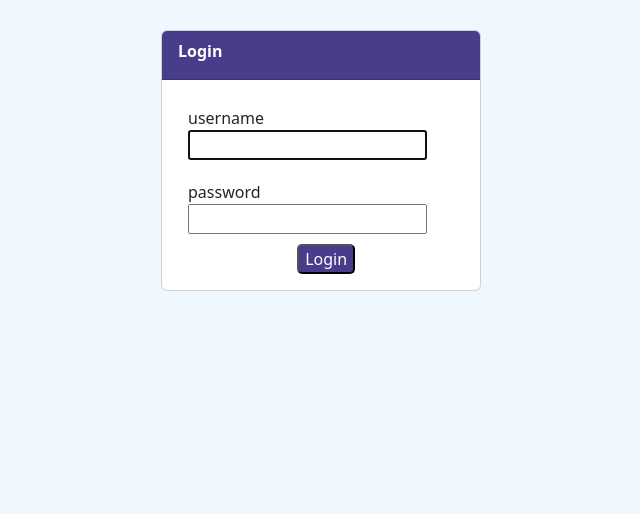
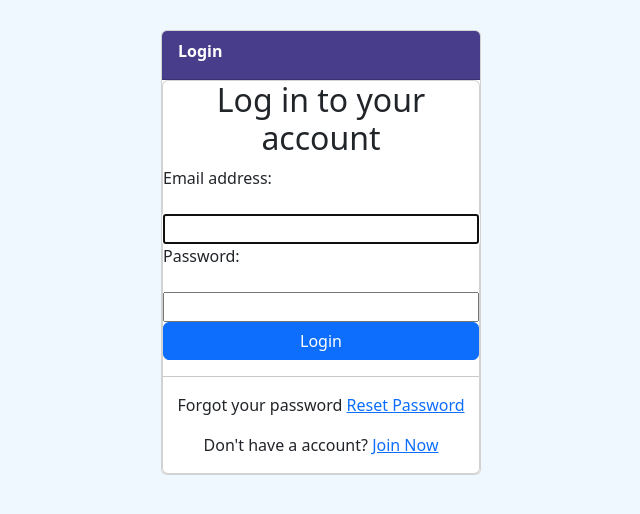
Before and after one commit to Mahdi-fatemii/CommercialWeb, a Django app: page /login/ in a window 1280 px wide. Shown: the top 514 px of the page, without its empty margins (319-959 px from the left). Run offline with Django 5.2, Linux system fonts and the light colour scheme; some libraries are stand-ins or nearby versions.

Commit message:
password resset

```diff
--- a/CommrcialWeb/settings.py
+++ b/CommrcialWeb/settings.py
@@ -40,6 +40,12 @@ INSTALLED_APPS = [
     'django.contrib.messages',
     'django.contrib.staticfiles',
 ]
+
+EMAIL_HOST = 'smtp.gmail.com'
+EMAIL_HOST_PORT = 25
+EMAIL_USE_TLS = True
+EMAIL_HOST_USER = 'commercialwebsite278@gmail.com'
+EMAIL_HOST_PASSWORD = 'Test123456'
 
 AUTH_USER_MODEL = "user.CustomUser"
 
--- a/CommrcialWeb/urls.py
+++ b/CommrcialWeb/urls.py
@@ -19,7 +19,13 @@ from django.urls import path
 from shop import views
 from django.contrib.auth import views as authentication_views
 from user import views as user_views
-
+from django.contrib.auth.views import (
+    LogoutView,
+    PasswordResetView,
+    PasswordResetDoneView,
+    PasswordResetConfirmView,
+    PasswordResetCompleteView
+)
 urlpatterns = [
     path('admin/', admin.site.urls),
     path('', views.index, name='index'),
@@ -31,5 +37,15 @@ urlpatterns = [
     # path('logout/', authentication_views.LogoutView.as_view(template_name='user/logout.html'), name='logout'),
     path('logout/', authentication_views.LogoutView.as_view(template_name='user/logout.html'), name='logout'),
     path('profile/', user_views.profile_page, name='profile'),
+    path('password-reset/',
+         PasswordResetView.as_view(
+             template_name='user/password_reset.html',
+             html_email_template_name='user/password_reset_email.html'
+         ),
+         name='password-reset'
+         ),
+    path('password-reset/done/', PasswordResetDoneView.as_view(template_name='user/password_reset_done.html'), name='password_reset_done'),
+    path('password-reset-confirm/<uidb64>/<token>/', PasswordResetConfirmView.as_view(template_name='user/password_reset_confirm.html'), name='password_reset_confirm'),
+    path('password-reset-complete/', PasswordResetCompleteView.as_view(template_name='user/password_reset_complete.html'), name='password_reset_complete'),
 
 ]
--- a/user/templates/user/login.html
+++ b/user/templates/user/login.html
@@ -11,22 +11,22 @@
                             Login
                         </div>
                     </div>
-                    <div class="card-body">
-                        <form method="POST">
+                    <div class="center">
+                        <form method="post" class="card" novalidate>
                             {% csrf_token %}
+                            <h2 class="text-center">Log in to your account</h2>
                             {% for field in form %}
-                                <div class="form-group" style="padding: 10px">
-                                    {{ field.name }}
-                                    <br>
-                                    {{ field }}
-                                </div>
+                                {{ field.label_tag }}<br>
+                                {{ field }}
                                 {% if field.errors %}
                                     <small>{{ field.errors|striptags }}</small>
                                 {% endif %}
                             {% endfor %}
-                            <button class="offset-md-5 text-white"
-                                    style="background-color: darkslateblue; border-radius: 5px" type="submit">Login
-                            </button>
+                            <input type="submit" value="Login" class="btn btn-primary full-width">
+                            <hr>
+                            <p class="text-center">Forgot your password <a href="{% url 'password-reset' %}">Reset
+                                Password</a></p>
+                            <p class="text-center">Don't have a account? <a href="{% url 'register' %}">Join Now</a></p>
                         </form>
                     </div>
                 </div>
@@ -35,6 +35,25 @@
     </div>
 
 {% endblock %}
+
+{#<div class="card-body">#}
+{#                        <form method="POST">#}
+{#                            {% csrf_token %}#}
+{#                            {% for field in form %}#}
+{#                                <div class="form-group" style="padding: 10px">#}
+{#                                    {{ field.name }}#}
+{#                                    <br>#}
+{#                                    {{ field }}#}
+{#                                </div>#}
+{#                                {% if field.errors %}#}
+{#                                    <small>{{ field.errors|striptags }}</small>#}
+{#                                {% endif %}#}
+{#                            {% endfor %}#}
+{#                            <button class="offset-md-5 text-white"#}
+{#                                    style="background-color: darkslateblue; border-radius: 5px" type="submit">Login#}
+{#                            </button>#}
+{#                        </form>#}
+{#                    </div>#}
 {##}
 {#{% block body %}#}
 {#{% csrf_token %}#}
```
Also changed, not shown: user/templates/user/password_reset.html (added, +20 -0 lines), user/templates/user/password_reset_complete.html (added, +9 -0 lines), user/templates/user/password_reset_confirm.html (added, +26 -0 lines), user/templates/user/password_reset_done.html (added, +10 -0 lines), user/templates/user/password_reset_email.html (added, +10 -0 lines), user/views.py (+7 -0 lines), db.sqlite3, user/forms.py (line endings or trailing spaces).
